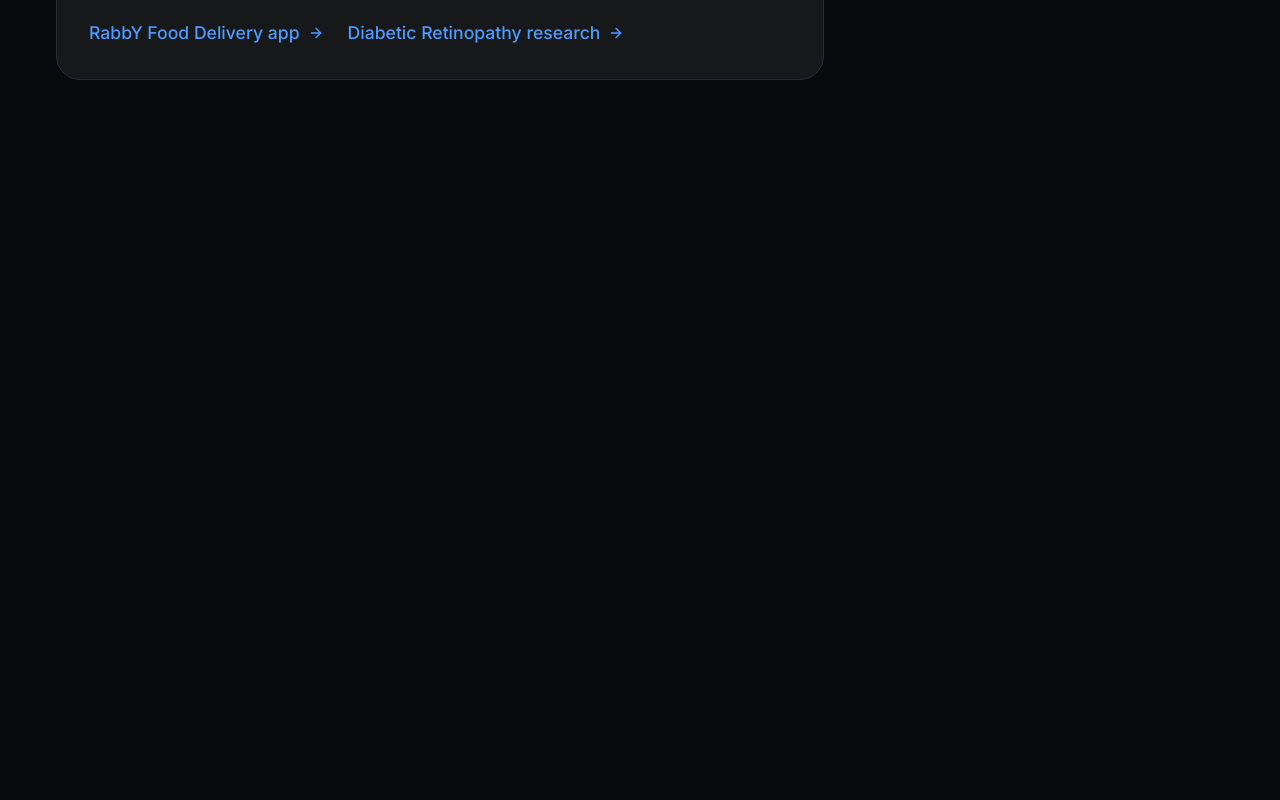
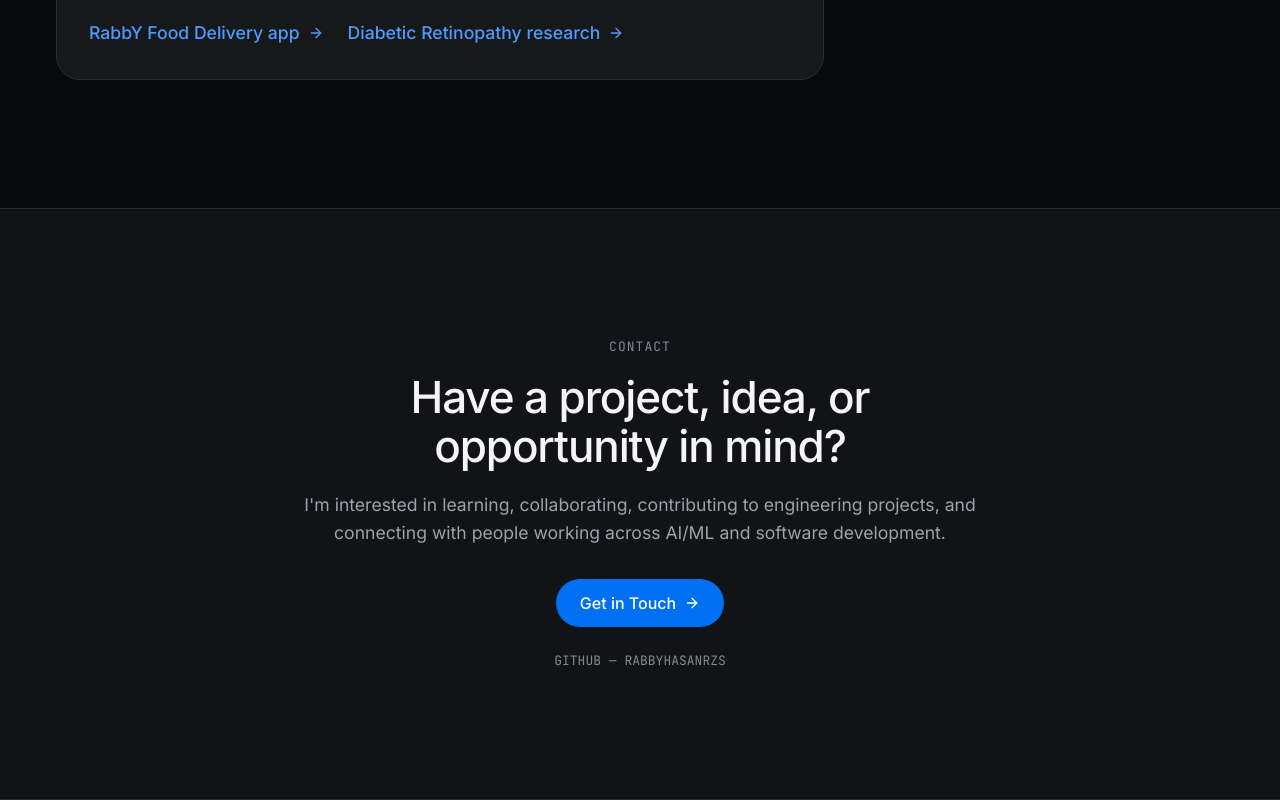
Before and after one commit to rabbyhasanrzs/Personal-Branding, a React (Vite) app: page / in a window 1280 px wide. Shown: the part 7259-8059 px from the top of the page. Before the commit the page ends 7467 px from the top, so only its background shows below. Built offline with nearby package versions, Linux system fonts and the light colour scheme.

Commit message:
Add Contact (Section 8)

```diff
--- a/src/App.jsx
+++ b/src/App.jsx
@@ -1,5 +1,5 @@
 import { Navbar, SiteLayout } from '@/components/layout'
-import { About, Education, Expertise, FeaturedWork, Hero, Philosophy, Research } from '@/sections'
+import { About, Contact, Education, Expertise, FeaturedWork, Hero, Philosophy, Research } from '@/sections'
 
 // The Footer fills SiteLayout's `footer` slot once built.
 // Homepage sections live in src/sections and are composed here, in order.
@@ -13,6 +13,7 @@ export default function App() {
       <FeaturedWork />
       <Research />
       <Education />
+      <Contact />
     </SiteLayout>
   )
 }
--- a/src/data/site.js
+++ b/src/data/site.js
@@ -1,12 +1,16 @@
 // Site-wide constants. Copy comes from PORTFOLIO_CONTENT.md.
-// Contact links are intentionally absent until verified values are supplied
-// (see the content launch checklist) — never ship placeholder links.
+// Contact links appear only once verified — never ship placeholder links.
+// GitHub was verified 2026-11-16 (profile rabbyhasanrzs); email and
+// LinkedIn stay absent until verified values are supplied.
 
 export const site = {
   name: 'Md. Rabby Hasan',
   wordmark: 'MD. RABBY HASAN',
   tagline: 'Research. Engineer. Experiment. Build.',
   contactCta: "Let's Connect",
+  links: {
+    github: 'https://github.com/rabbyhasanrzs',
+  },
 }
 
 // Order matches the global navigation spec. `id` is the section anchor.
--- /dev/null
+++ b/src/sections/Contact.jsx
@@ -0,0 +1,33 @@
+import { Section } from '@/components/layout/Section'
+import { Reveal } from '@/components/motion/Reveal'
+import { Button } from '@/components/ui/Button'
+import { Eyebrow } from '@/components/ui/Eyebrow'
+import { site } from '@/data/site'
+
+/**
+ * Contact (blueprint §09): make professional contact straightforward.
+ * Only verified links are shown — GitHub for now. Email and LinkedIn
+ * are added once verified; no placeholder links, ever.
+ */
+export function Contact() {
+  return (
+    <Section id="contact" tone="surface" labelledBy="contact-heading">
+      <Reveal className="mx-auto max-w-3xl text-center">
+        <Eyebrow>Contact</Eyebrow>
+        <h2 id="contact-heading" className="mt-4 text-section">
+          Have a project, idea, or opportunity in mind?
+        </h2>
+        <p className="mx-auto mt-5 max-w-[65ch] text-fg-secondary">
+          I&apos;m interested in learning, collaborating, contributing to engineering projects,
+          and connecting with people working across AI/ML and software development.
+        </p>
+        <div className="mt-8 flex justify-center">
+          <Button href={site.links.github} variant="primary" size="lg" arrow>
+            Get in Touch
+          </Button>
+        </div>
+        <p className="mt-6 font-mono text-meta text-fg-muted">GITHUB — RABBYHASANRZS</p>
+      </Reveal>
+    </Section>
+  )
+}
--- a/src/sections/index.js
+++ b/src/sections/index.js
@@ -1,4 +1,5 @@
 export { About } from './About'
+export { Contact } from './Contact'
 export { Education } from './Education'
 export { Expertise } from './Expertise'
 export { FeaturedWork } from './FeaturedWork'
```
